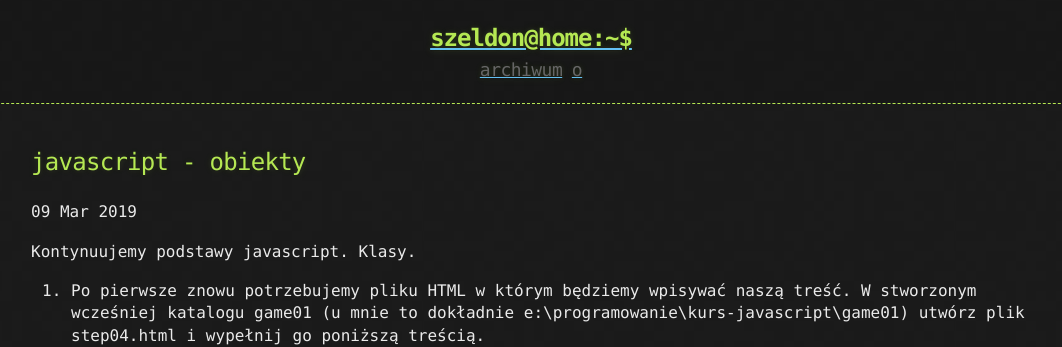
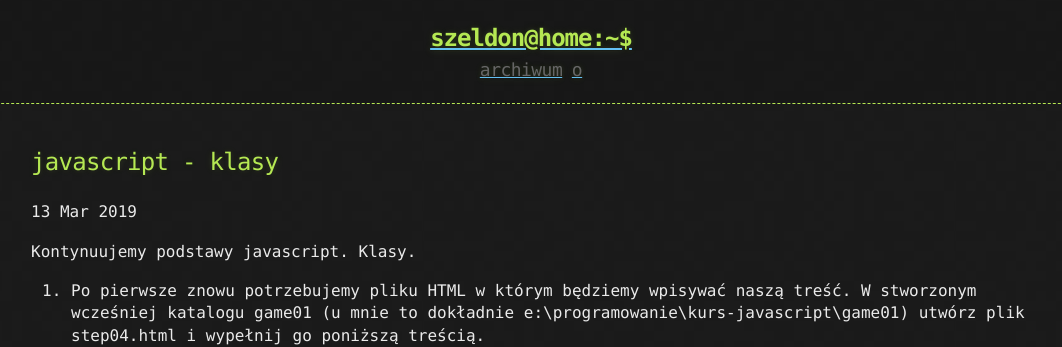
Before and after one commit to szeldon/szeldon.github.io, a Jekyll site: the page built from _posts/2019-03-09-wprowadzenie_javascript-klasy.md, in a window 1280 px wide and 900 px high. Shown: the top 347 px of the window, without its empty margins (109-1171 px from the left). Built offline with Jekyll 4.4.1, drawn with Linux system fonts in a browser that asks for light colours.

Commit message:
poprawa daty o klasach

```diff
--- a/_posts/2019-03-09-wprowadzenie_javascript-klasy.md
+++ b/_posts/2019-03-09-wprowadzenie_javascript-klasy.md
@@ -1,7 +1,7 @@
 ---
-title: javascript - obiekty
+title: javascript - klasy
 published: true
-date: 2019-03-09 21:45:00
+date: 2019-03-13 20:00:00
 ---
 
 Kontynuujemy podstawy javascript. Klasy.
```
